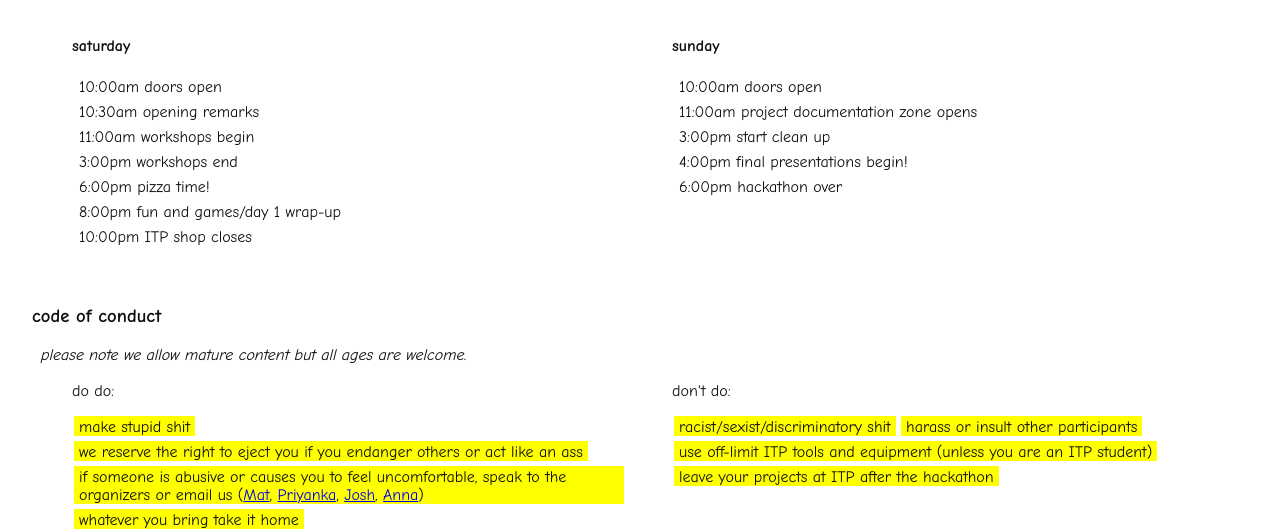
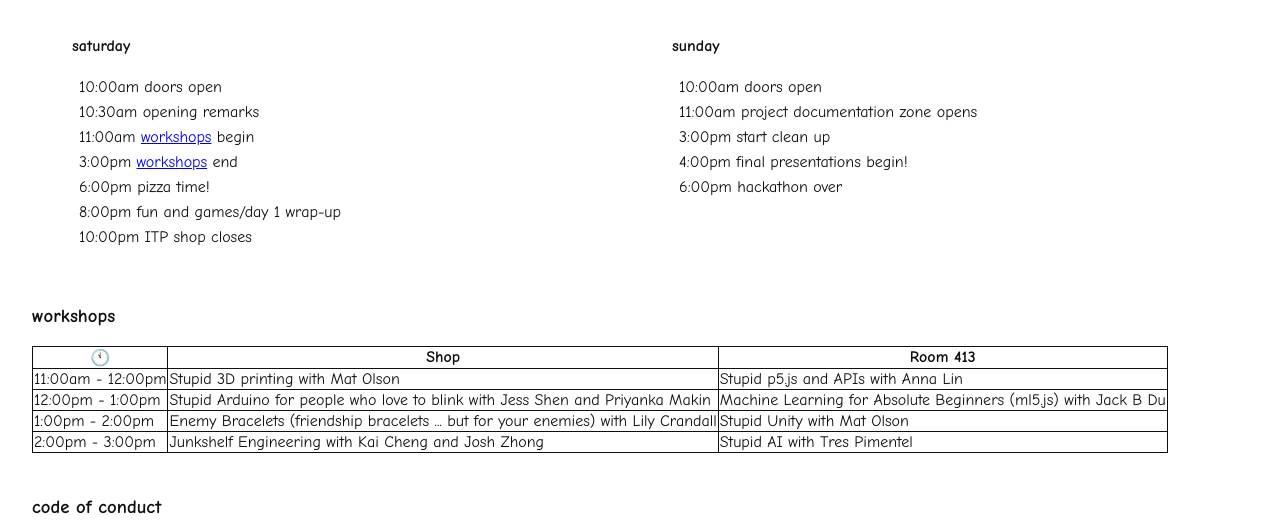
Before and after one commit to iguannalin/stupid, a plain HTML site: page index.html in a window 1280 px wide. Shown: the part 831-1362 px from the top of the page. Drawn offline with Linux system fonts and the light colour scheme; a web font is replaced by a local one.

Commit message:
updated schedule

```diff
--- a/index.css
+++ b/index.css
@@ -86,3 +86,12 @@ li {
 em {
   margin-left: 32px;
 }
+
+table {
+  margin: 0 0 0 24px;
+  border-collapse: collapse;
+}
+
+th, td {
+  border: 1px solid;
+}
--- a/index.html
+++ b/index.html
@@ -10,7 +10,7 @@
     </head>
     <body>
         <header>
-            <marquee><a href=".">itp stupid hackathon 2024 · itp stupid hackathon 2024 · itp stupid hackathon 2024</a></marquee>
+            <marquee><a href="#workshops">we have workshops at itp stupid hackathon 2024 · we have workshops at itp stupid hackathon 2024 · we have workshops at itp stupid hackathon 2024</a></marquee>
         </header>
         <div class="container title">
             <h1>stupid hackathon</h1>
@@ -60,8 +60,8 @@
                     <ul>
                         <li>10:00am doors open</li>
                         <li>10:30am opening remarks</li>
-                        <li>11:00am workshops begin</li>
-                        <li>3:00pm workshops end</li>
+                        <li>11:00am <a href="#workshops">workshops</a> begin</li>
+                        <li>3:00pm <a href="#workshops">workshops</a> end</li>
                         <li>6:00pm pizza time!</li>
                         <li>8:00pm fun and games/day 1 wrap-up</li>
                         <li>10:00pm ITP shop closes</li>
@@ -78,6 +78,40 @@
                     </ul>
                 </div>
             </div>
+        </div>
+        <div class="section" id="workshops">
+            <h3>workshops</h3>
+            <table>
+                <thead>
+                    <tr>
+                        <th>🕚</th>
+                        <th>Shop</th>
+                        <th>Room 413</th>
+                    </tr>
+                </thead>
+                <tbody>
+                    <tr>
+                        <td>11:00am - 12:00pm</td>
+                        <td>Stupid 3D printing with Mat Olson</td>
+                        <td>Stupid p5.js and APIs with Anna Lin</td>
+                    </tr>
+                    <tr>
+                        <td>12:00pm - 1:00pm</td>
+                        <td>Stupid Arduino for people who love to blink with Jess Shen and Priyanka Makin</td>
+                        <td>Machine Learning for Absolute Beginners (ml5.js) with Jack B Du</td>
+                    </tr>
+                    <tr>
+                        <td>1:00pm - 2:00pm</td>
+                        <td>Enemy Bracelets (friendship bracelets ... but for your enemies) with Lily Crandall</td>
+                        <td>Stupid Unity with Mat Olson</td>
+                    </tr>
+                    <tr>
+                        <td>2:00pm - 3:00pm</td>
+                        <td>Junkshelf Engineering with Kai Cheng and Josh Zhong</td>
+                        <td>Stupid AI with Tres Pimentel</td>
+                    </tr>
+                </tbody>
+            </table>
         </div>
         <div class="section">
             <h3>code of conduct</h3>
```
